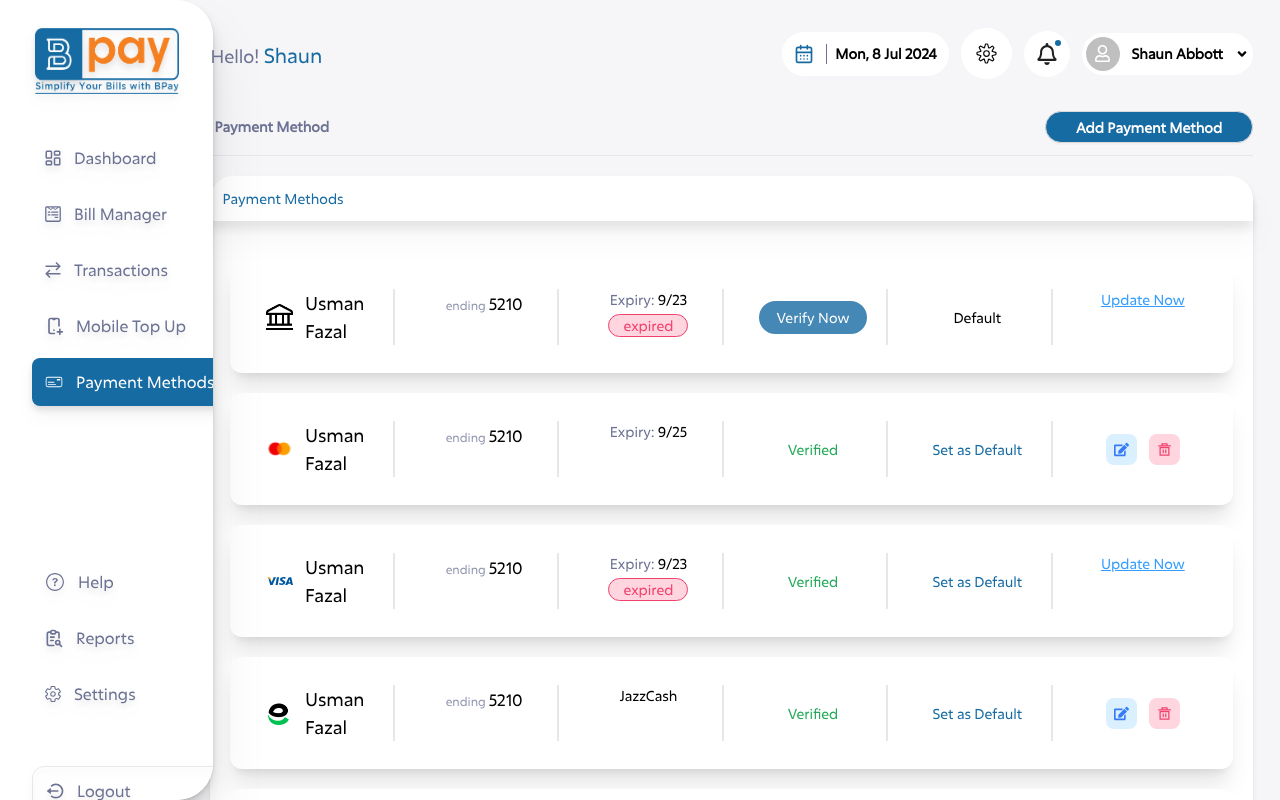
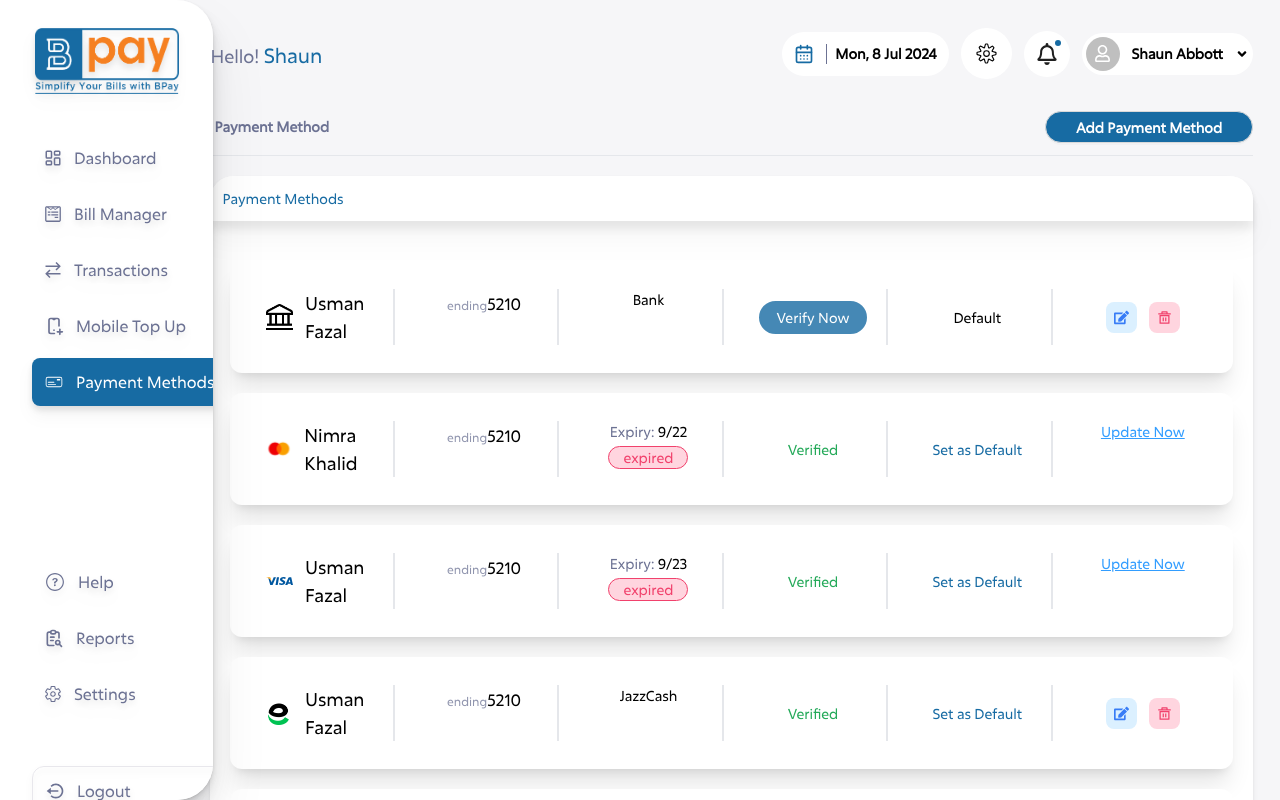
Before and after one commit to nimra-khalid9211/BillingApp, a React (Vite) app: page /payment-methods in a window 1280 px wide. Shown: the top 800 px of the page. Built offline with nearby package versions, Linux system fonts and the light colour scheme.

Commit message:
payment-Method tabs changes

```diff
--- a/src/Components/CardsUI/ChangeAccount/changeAccount.jsx
+++ b/src/Components/CardsUI/ChangeAccount/changeAccount.jsx
@@ -35,7 +35,7 @@ export default function ChangeAccount(){
         setSelectedCardIndex(index); // Update state with selected card index
       };
     return(
-        <div className="grid grid-cols-6 gap-8 my-10">
+        <div className="grid grid-cols-6 gap-4 my-7">
         {cards.map((x, index) => (
           <Card
             key={index}
--- a/src/Components/DrawerCardLayout/index.jsx
+++ b/src/Components/DrawerCardLayout/index.jsx
@@ -3,7 +3,7 @@ import React from 'react'
 
 const DrawerCardLayout = ({heading, children}) => {
   return (
-    <div className="flex  justify-center my-10">
+    <div className="flex  justify-center my-5">
 
     <Card className="w-4/5 drop-shadow-xl"
     style={{ borderRadius: '30px' }}>
--- a/src/Pages/PaymentMethod/PaymentType/MasterVisaCards.jsx
+++ b/src/Pages/PaymentMethod/PaymentType/MasterVisaCards.jsx
@@ -1,7 +1,12 @@
 import { TextField } from "@mui/material";
 import { InputCustom, InputDate } from "../../../UI/Inputs";
+import { useLocation } from "react-router-dom";
 
 export default function MasterVisaCard() {
+  const location = useLocation().state.account;
+  console.log(location.cvv , "state")
+
+
   return (
     <div>
       <div className="border-b pb-2 font-bold mt-10">
@@ -10,7 +15,7 @@ export default function MasterVisaCard() {
       <div className="w-1/2">
         <div className="grid grid-cols-2 gap-4 mt-5">
 
-          <InputCustom label={"Name on Card"} />
+          <InputCustom label={"Name on Card"} value={location.userName}/>
           {/* <TextField
             id="outlined-basic"
             label="Name on Card"
@@ -18,7 +23,7 @@ export default function MasterVisaCard() {
             size="small"
           /> */}
 
-          <InputCustom label={"Card Number"} />
+          <InputCustom label={"Card Number"} value={location.cardNumber}/>
 
           {/* <TextField
             id="outlined-basic"
@@ -27,7 +32,7 @@ export default function MasterVisaCard() {
             size="small"
           /> */}
 
-          <InputDate label={"Expiry Card"}/>
+          <InputCustom label={"Expiry Card"} value={location.expiry}/>
 
           {/* <TextField
             id="outlined-basic"
@@ -36,7 +41,7 @@ export default function MasterVisaCard() {
             size="small"
           /> */}
 
-          <InputCustom label={"CVV"} />
+          <InputCustom label={"CVV"} value={location.cvv}/>
 
           {/* <TextField
             id="outlined-basic"
--- a/src/Pages/PaymentMethod/UserMultipleAccount.jsx
+++ b/src/Pages/PaymentMethod/UserMultipleAccount.jsx
@@ -30,7 +30,7 @@ export default function UserMultipleAccount() {
   };
 
   const isCardExpired = (expiry) => {
-    const keywords = ["JazzCash", "Easypaisa"];
+    const keywords = ["JazzCash", "Easypaisa", "Bank"];
     if (keywords.includes(expiry)) {
       return false;
     }
@@ -42,6 +42,37 @@ export default function UserMultipleAccount() {
     return now > expDate;
   };
 
+  const handleNavigate = (account) => {
+    const { id, userName, cardNumber, expiry, verify, default: isDefault, title,cvv } = account;
+    const simpleAccount = {
+      id,
+      userName,
+      cardNumber,
+      expiry,
+      verify,
+      cvv,
+      default: isDefault,
+    };
+
+    // Determine buttonType based on account title
+    let buttonType;
+    switch (title.toLowerCase()) {
+      case "mastercard":
+        buttonType = "button1";
+        break;
+      case "visa":
+        buttonType = "button2";
+        break;
+      default:
+        buttonType = "buttonDefault";
+        break;
+    }
+
+    localStorage.setItem("paymentType", buttonType);
+    setPaymentType(buttonType);
+    setCheckShown(false);
+    navigate('/payment-methods/add-payment', { state: { account: simpleAccount } });
+  };
 
   return (
     <div className="relative bg-white shadow-md rounded-3xl mt-5">
@@ -49,46 +80,57 @@ export default function UserMultipleAccount() {
         Payment Methods
       </div>
       <div className="pb-10 pt-5 px-5">
-        {cardData.map((account, index) => (
+
+        {cardData.map((x, index) => (
+
           <div
             key={index}
-            className="grid grid-cols-6 gap-4 rounded-xl mt-5 bg-white py-7 px-4 shadow-xl"
-          >
+            className="grid grid-cols-6 gap-4 rounded-xl mt-5 bg-white py-7 px-4 shadow-xl" >
+
             <div className="flex items-center border-r-2">
+
               <div className="flex items-center ml-5">
+
                 <div className="w-8 h-6 flex items-center justify-center">
-                  {account.icon}
+                  {x.icon}
                 </div>
+
                 <div className="ml-3 font-medium text-lg">
-                  {account.userName}
+                  {x.userName}
                 </div>
+
               </div>
+
             </div>
+
             <div className="border-r-2 text-center font-medium text-lg">
+
               <span className="text-xs text-[#9095ae]">
-                ending{" "}
+                ending
                 <span className="text-base font-medium text-black">
-                  {account.cardNumber}
+                  {x.cardNumber}
                 </span>
               </span>
+
             </div>
+
             <div className="border-r-2 text-center">
-              {["JazzCash", "Easypaisa"].includes(account.expiry) ? (
-                <div className="">
-                  {account.expiry}
-                </div>
+
+              {["JazzCash", "Easypaisa", "Bank"].includes(x.expiry) ? (
+                <div className="">{x.expiry}</div>
               ) : (
                 <>
-                  {!isCardExpired(account.expiry) ? (
-                    <div className="">
+                  {!isCardExpired(x.expiry) ? (
+                    <div>
                       <span className="text-[#6C7293]">Expiry: </span>
-                      {account.expiry}
+                      {x.expiry}
                     </div>
+
                   ) : (
                     <>
                       <div className="">
                         <span className="text-[#6C7293]">Expiry: </span>
-                        {account.expiry}
+                        {x.expiry}
                       </div>
                       <div className="mt-1 text-[#F1416C] border border-[#F1416C] rounded-3xl bg-[#FFD5DF] w-20 mx-auto">
                         expired
@@ -99,29 +141,37 @@ export default function UserMultipleAccount() {
               )}
             </div>
 
-
-            <button
-              className={`border-r-2 text-center`} >
-              {account.verify ? (
+            <button className={`border-r-2 text-center`}>
+              {x.verify ? (
                 <div className="text-[#24A959]">Verified</div>
               ) : (
-                <div className="flex justify-center" onClick={() => handleVerifyPopup()}>
+                <div
+                  className="flex justify-center"
+                  onClick={() => handleVerifyPopup()}
+                >
                   <span className="px-4 py-1 border-2 bg-[var(--blue)] text-white opacity-80 rounded-full border-[var(--blue)]">
                     Verify Now
                   </span>
                 </div>
               )}
             </button>
+
             <div
               className={`border-r-2 flex items-center justify-center cursor-pointer ${
-                account.default ? "text-black" : "text-[var(--blue)]"
+                x.default ? "text-black" : "text-[var(--blue)]"
               }`}
               onClick={() => handleSetAsDefault(index)}
             >
-              {account.default ? "Default" : "Set as Default"}
+              {x.default ? "Default" : "Set as Default"}
             </div>
-            {isCardExpired(account.expiry) ? (
-              <a className="text-[#329DFF] underline text-center">Update Now</a>
+
+            {isCardExpired(x.expiry) ? (
+
+              <span className="text-[#329DFF] underline text-center cursor-pointer"
+              onClick={() => handleNavigate(x)}>
+                Update Now
+                </span>
+
             ) : (
               <div className="flex justify-center items-center gap-3">
                 <div className="p-2 rounded-lg bg-[#DBF0FF]">
@@ -133,8 +183,13 @@ export default function UserMultipleAccount() {
               </div>
             )}
           </div>
+
         ))}
+
+
       </div>
+
+
       <PaymentSuccessfullModal
         receiptModal={verifyPopup}
         setReceiptModal={handleModalClose}
--- a/src/Pages/PaymentMethod/addPayment.jsx
+++ b/src/Pages/PaymentMethod/addPayment.jsx
@@ -6,7 +6,7 @@ import DebitCard from "./PaymentType/debitCard";
 import { _BillingCondition } from "../../actions/Context/BillingOverviewConditions";
 import { BlueButton, WhiteButton } from "../../UI/Buttons";
 import { IoChevronBack } from "react-icons/io5";
-import { useNavigate } from "react-router-dom";
+import { useLocation, useNavigate } from "react-router-dom";
 import BreadCrumbs from "../../UI/BreadCrumbs";
 import { MdOutlinePayment } from "react-icons/md";
 import {useEffect, useState} from "react";
--- a/src/UI/Inputs.jsx
+++ b/src/UI/Inputs.jsx
@@ -1,7 +1,7 @@
 import { FormControl, InputLabel, MenuItem, Select, TextField } from '@mui/material'
 import React, { useState } from 'react'
 
-export const InputCustom = ({label, type, className}) => {
+export const InputCustom = ({label, type, className,value}) => {
 
   return (
 
@@ -19,6 +19,7 @@ export const InputCustom = ({label, type, className}) => {
     variant="outlined"
     size="small"
     fullWidth
+    value={value}
   />
 
   )
--- a/src/data/cardData.jsx
+++ b/src/data/cardData.jsx
@@ -4,11 +4,11 @@ import { bitmap, visaCard, easyPaisa,  jazzcash, bank } from "../assets/image";
 export const CardData = [
   {
     icon: <img src={bank} alt="" className="w-10" />,
-    title: "JazzCash",
+    title: "Bank",
     cardNumber: "5210",
     userName: "Usman Fazal",
     default: true,
-    expiry: "9/23",
+    expiry: "Bank",
     verify: false,
   },
 
@@ -16,10 +16,11 @@ export const CardData = [
     icon: <img src={bitmap} alt="" className="w-10" />,
     title: "Mastercard",
     cardNumber: "5210",
-    userName: "Usman Fazal",
+    userName: "Nimra Khalid",
     default: false,
-    expiry: "9/25",
+    expiry: "9/22",
     verify: true,
+    cvv: 757
   },
 
   {
@@ -30,6 +31,7 @@ export const CardData = [
     userName: "Usman Fazal",
     expiry: "9/23",
     verify: true,
+    cvv: 757
   },
 
   {
```
Also changed, not shown: src/Components/CardsUI/PayMethodCard/index.jsx (+36 -35 lines), src/Components/Drawers/index.jsx (+52 -87 lines), src/Pages/PaymentMethod/PaymentType/debitCard.jsx (+0 -12 lines).
